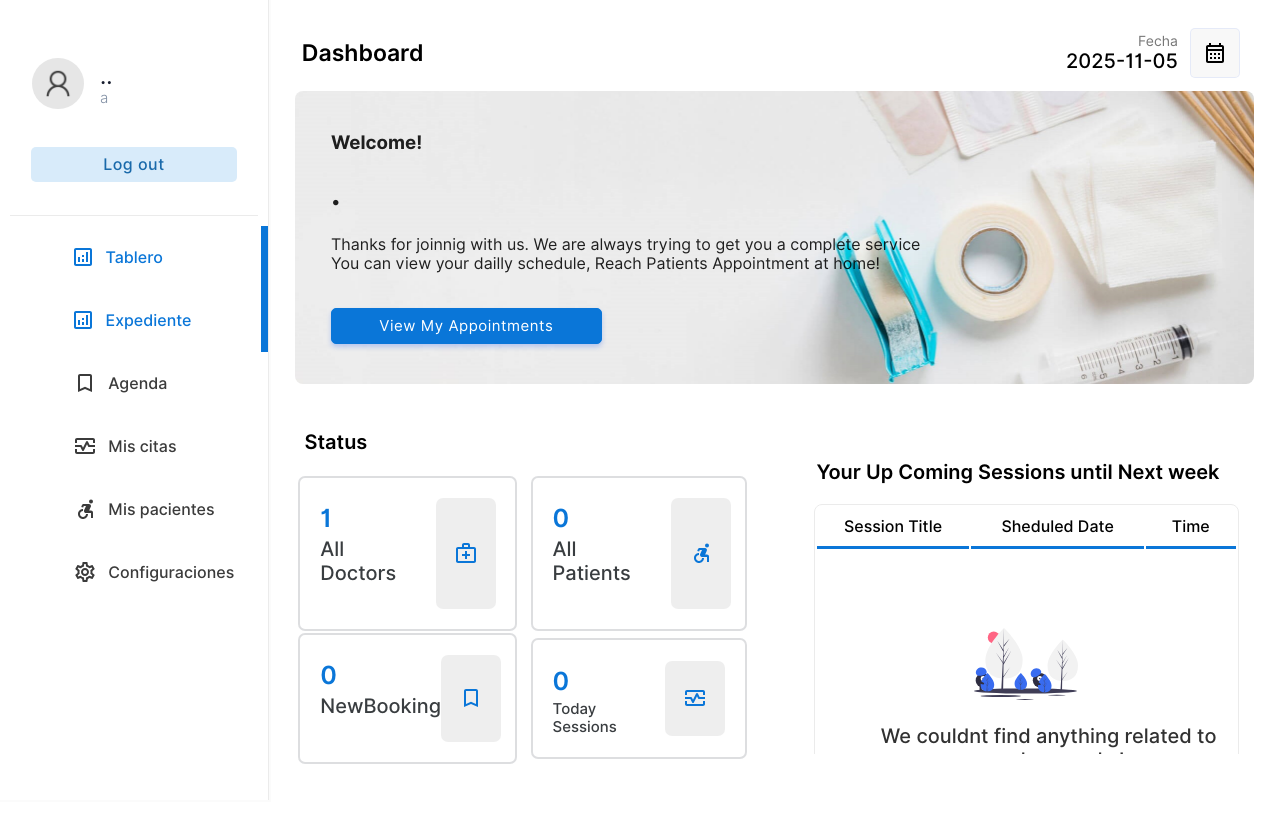
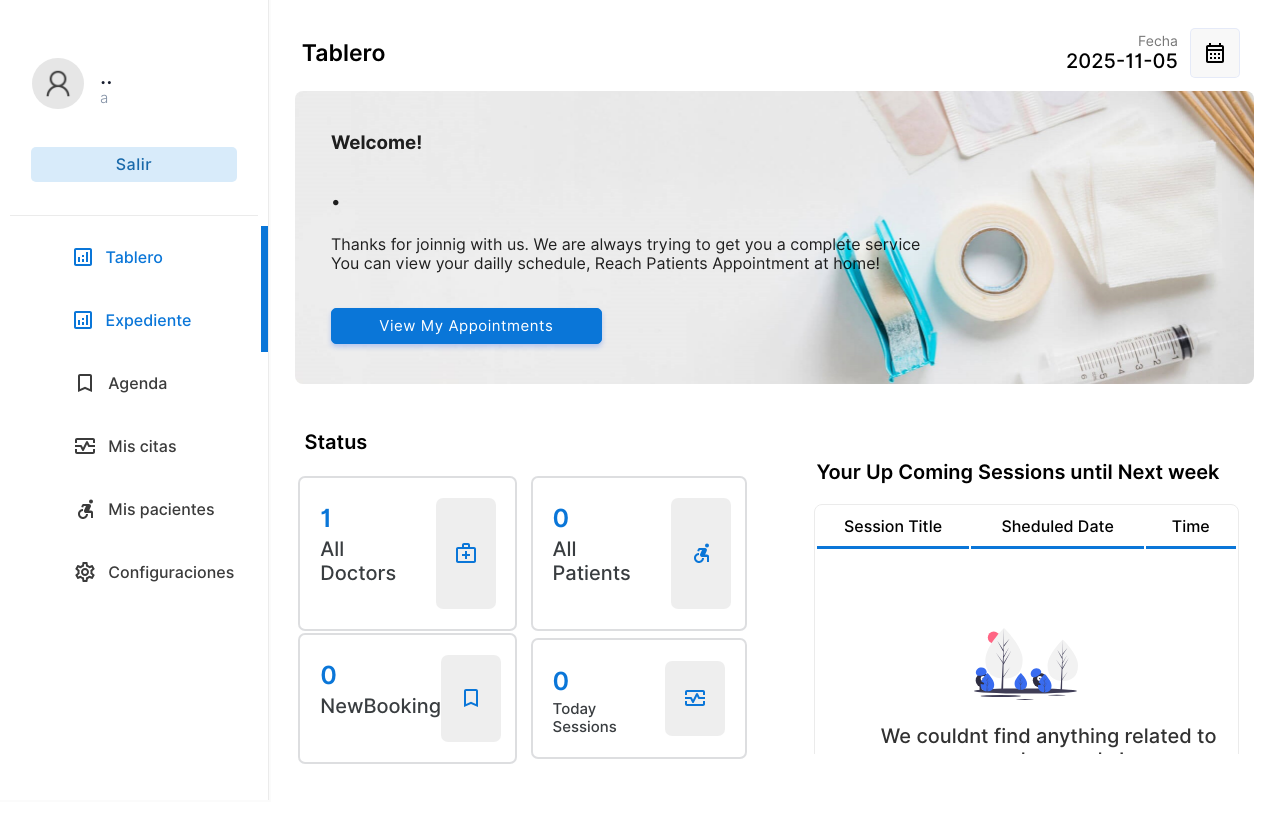
Before and after one commit to CharlesLinkLP/agenda, a PHP site: page /doctor/index.php in a window 1280 px wide. Run offline with PHP 8.4, Linux system fonts and the light colour scheme; a user stored in the database is signed in; data comes from the database, SQL or seed files in the repository; data that the repository does not hold is empty.

Commit message:
Traducción de la mayoría de campos a utilizar

```diff
--- a/doctor/index.php
+++ b/doctor/index.php
@@ -74,7 +74,7 @@
                             </tr>
                             <tr>
                                 <td colspan="2">
-                                    <a href="../logout.php" ><input type="button" value="Log out" class="logout-btn btn-primary-soft btn"></a>
+                                    <a href="../logout.php" ><input type="button" value="Salir" class="logout-btn btn-primary-soft btn"></a>
                                 </td>
                             </tr>
                     </table>
@@ -120,7 +120,7 @@
                         <tr >
 
                             <td colspan="1" class="nav-bar" >
-                            <p style="font-size: 23px;padding-left:12px;font-weight: 600;margin-left:20px;">     Dashboard</p>
+                            <p style="font-size: 23px;padding-left:12px;font-weight: 600;margin-left:20px;">Tablero</p>
 
                             </td>
                             <td width="25%">
```
